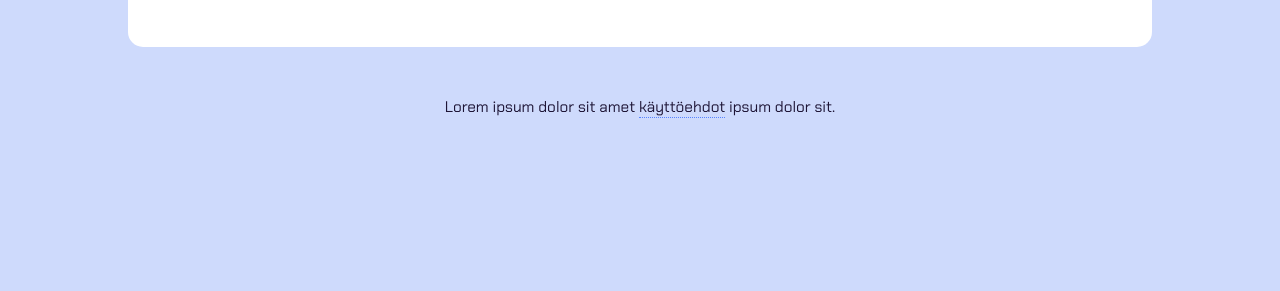
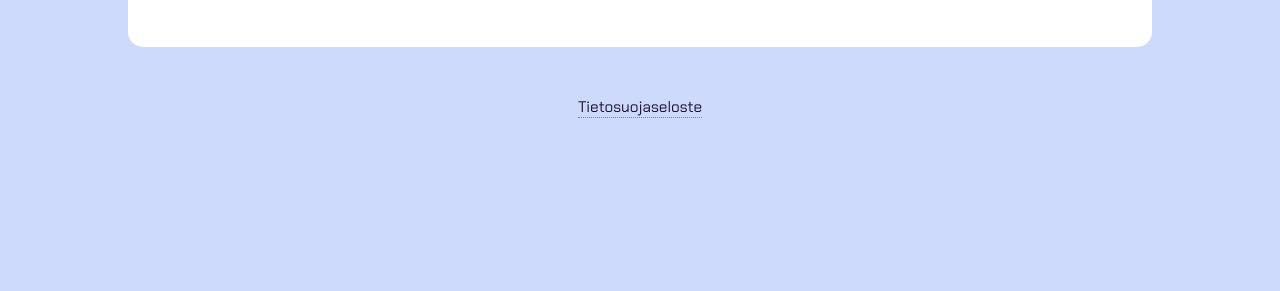
Before and after one commit to ilmastoveivi/ilmastoveivi.github.io, a Jekyll site: the page built from legal.md, in a window 1280 px wide. Shown: the part 1546-1837 px from the top of the page. Built offline with Jekyll 4.4.1, drawn with Linux system fonts in a browser that asks for light colours; nearby versions of some CDN libraries; some web fonts are replaced.

Commit message:
Vaihdettu käyttäjäehdot tietosuojaselosteeksi

```diff
--- a/_includes/footer.html
+++ b/_includes/footer.html
@@ -4,7 +4,7 @@
 {% endif %}
 ">
 
-    <p id="legal">Lorem ipsum dolor sit amet <a href="legal.html">käyttöehdot</a> ipsum dolor sit.</p>
+    <p id="legal"><a href="legal.html">Tietosuojaseloste</a></p>
 
 </footer>
 
```
